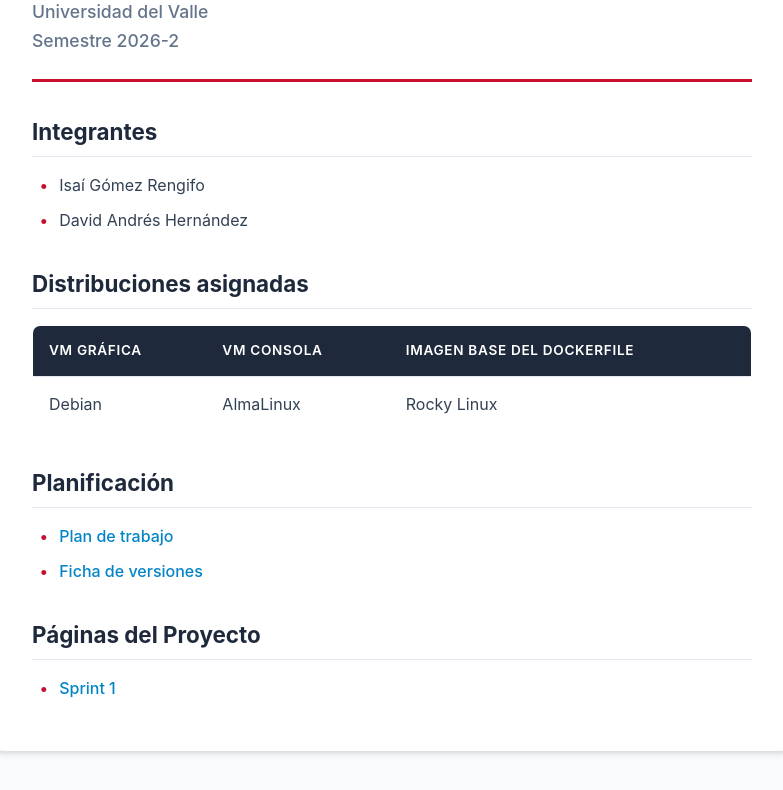
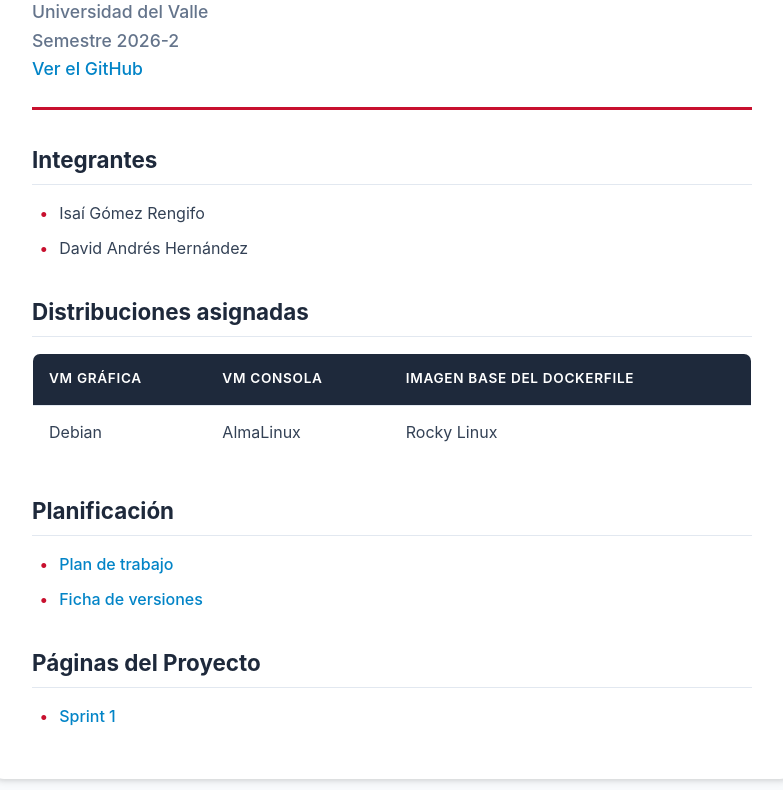
Before and after one commit to is4igr/proyecto-so-gr04a, a plain HTML site: page docs/index.html in a window 1280 px wide. Shown: the part 184-974 px from the top of the page, without its empty margins (248-1031 px from the left). Drawn offline with Linux system fonts and the light colour scheme.

Commit message:
Actualiza index.html con el enlace a GitHub
Se añadió un enlace al repositorio de GitHub en la sección del subtítulo.

```diff
--- a/docs/index.html
+++ b/docs/index.html
@@ -149,7 +149,7 @@
     <div class="container">
         <header>
             <h1>Proyecto Final de Sistemas Operativos - Grupo 04A</h1>
-            <p class="subtitle">Universidad del Valle<br>Semestre 2026-2</p>
+            <p class="subtitle">Universidad del Valle<br>Semestre 2026-2<br><a href="https://github.com/is4igr/proyecto-so-gr04a" class="nav-back">Ver el GitHub</a></p>
         </header>
 
         <section>
```
